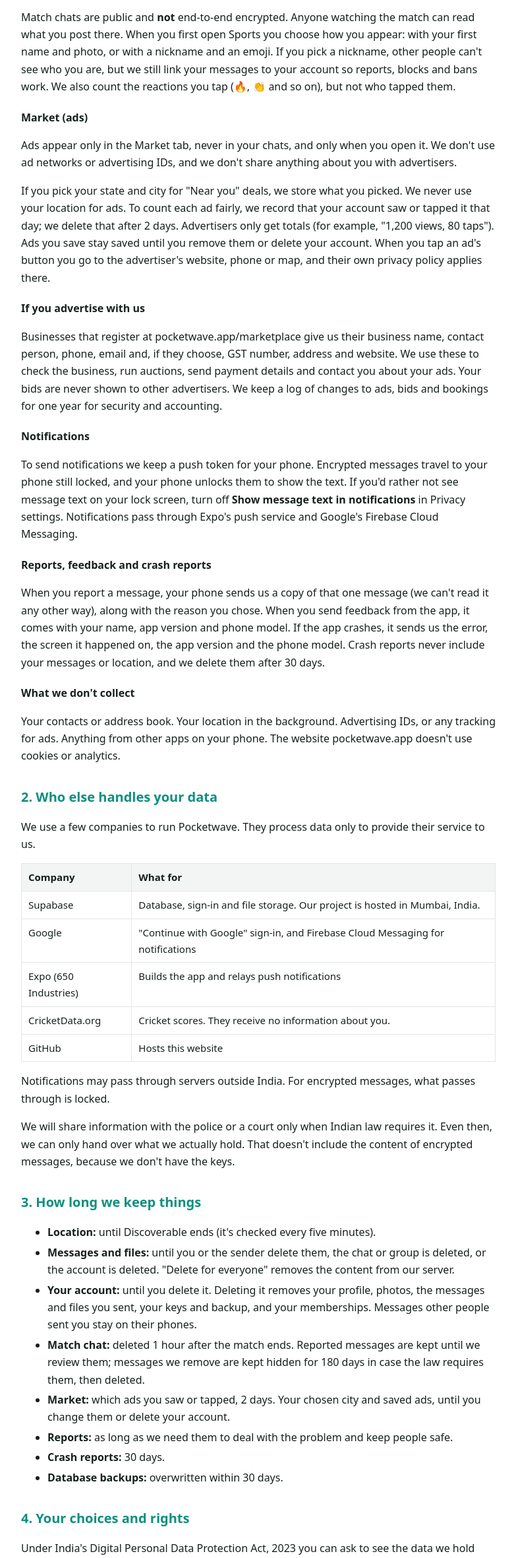
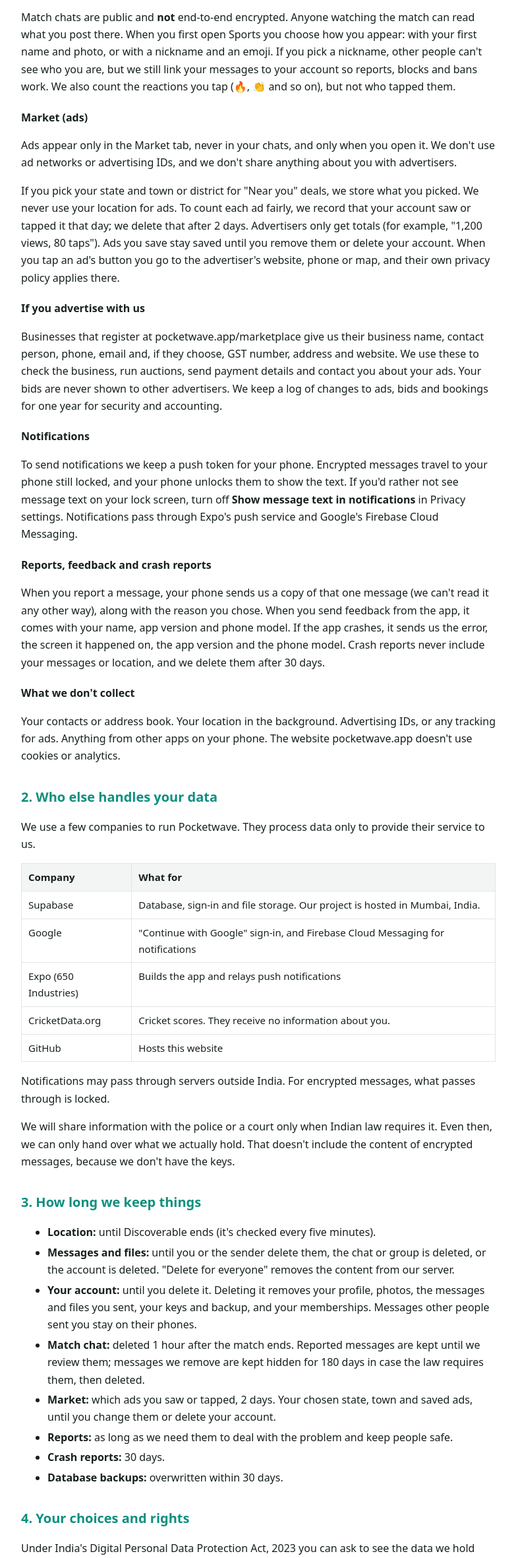
Before and after one commit to hariharansnowarc-cloud/pocketwave-website, a plain HTML site: page privacy.html in a window 1280 px wide. Shown: the part 2384-4745 px from the top of the page at 66% size, without its empty margins (248-1031 px from the left). Drawn offline with Linux system fonts and the light colour scheme.

Commit message:
Privacy: Market place is a town or district
Co-Authored-By: Claude Opus 5.5 <noreply@anthropic.com>
Claude-Session: https://claude.ai/code/session_01W5Kxcemd97T17DEnuPdYzb

```diff
--- a/privacy.html
+++ b/privacy.html
@@ -53,7 +53,7 @@
 
 <h3>Market (ads)</h3>
 <p>Ads appear only in the Market tab, never in your chats, and only when you open it. We don't use ad networks or advertising IDs, and we don't share anything about you with advertisers.</p>
-<p>If you pick your state and city for "Near you" deals, we store what you picked. We never use your location for ads. To count each ad fairly, we record that your account saw or tapped it that day; we delete that after 2 days. Advertisers only get totals (for example, "1,200 views, 80 taps"). Ads you save stay saved until you remove them or delete your account. When you tap an ad's button you go to the advertiser's website, phone or map, and their own privacy policy applies there.</p>
+<p>If you pick your state and town or district for "Near you" deals, we store what you picked. We never use your location for ads. To count each ad fairly, we record that your account saw or tapped it that day; we delete that after 2 days. Advertisers only get totals (for example, "1,200 views, 80 taps"). Ads you save stay saved until you remove them or delete your account. When you tap an ad's button you go to the advertiser's website, phone or map, and their own privacy policy applies there.</p>
 
 <h3>If you advertise with us</h3>
 <p>Businesses that register at pocketwave.app/marketplace give us their business name, contact person, phone, email and, if they choose, GST number, address and website. We use these to check the business, run auctions, send payment details and contact you about your ads. Your bids are never shown to other advertisers. We keep a log of changes to ads, bids and bookings for one year for security and accounting.</p>
@@ -86,7 +86,7 @@
 <li><strong>Messages and files:</strong> until you or the sender delete them, the chat or group is deleted, or the account is deleted. "Delete for everyone" removes the content from our server.</li>
 <li><strong>Your account:</strong> until you delete it. Deleting it removes your profile, photos, the messages and files you sent, your keys and backup, and your memberships. Messages other people sent you stay on their phones.</li>
 <li><strong>Match chat:</strong> deleted 1 hour after the match ends. Reported messages are kept until we review them; messages we remove are kept hidden for 180 days in case the law requires them, then deleted.</li>
-<li><strong>Market:</strong> which ads you saw or tapped, 2 days. Your chosen city and saved ads, until you change them or delete your account.</li>
+<li><strong>Market:</strong> which ads you saw or tapped, 2 days. Your chosen state, town and saved ads, until you change them or delete your account.</li>
 <li><strong>Reports:</strong> as long as we need them to deal with the problem and keep people safe.</li>
 <li><strong>Crash reports:</strong> 30 days.</li>
 <li><strong>Database backups:</strong> overwritten within 30 days.</li>
```
